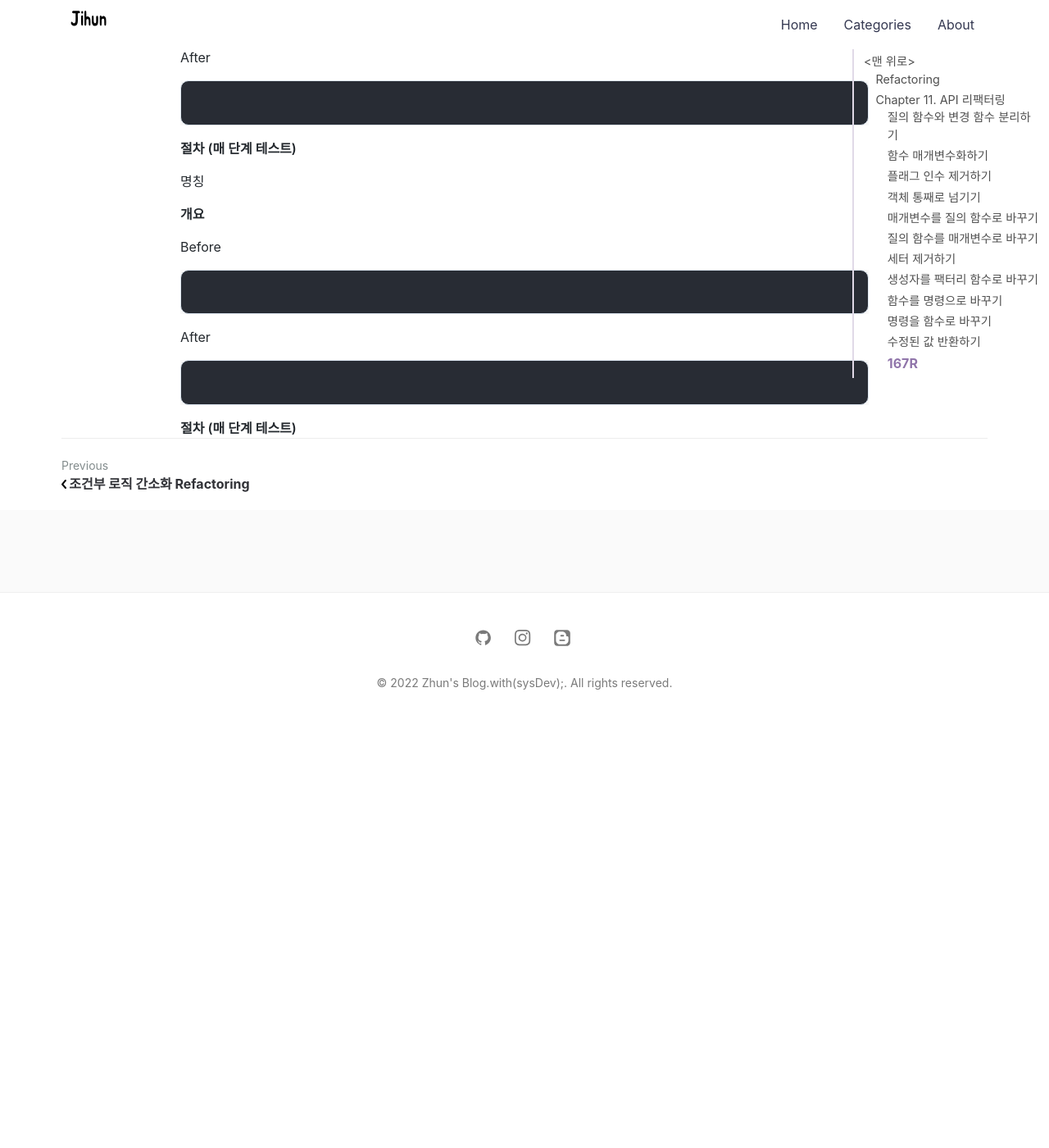
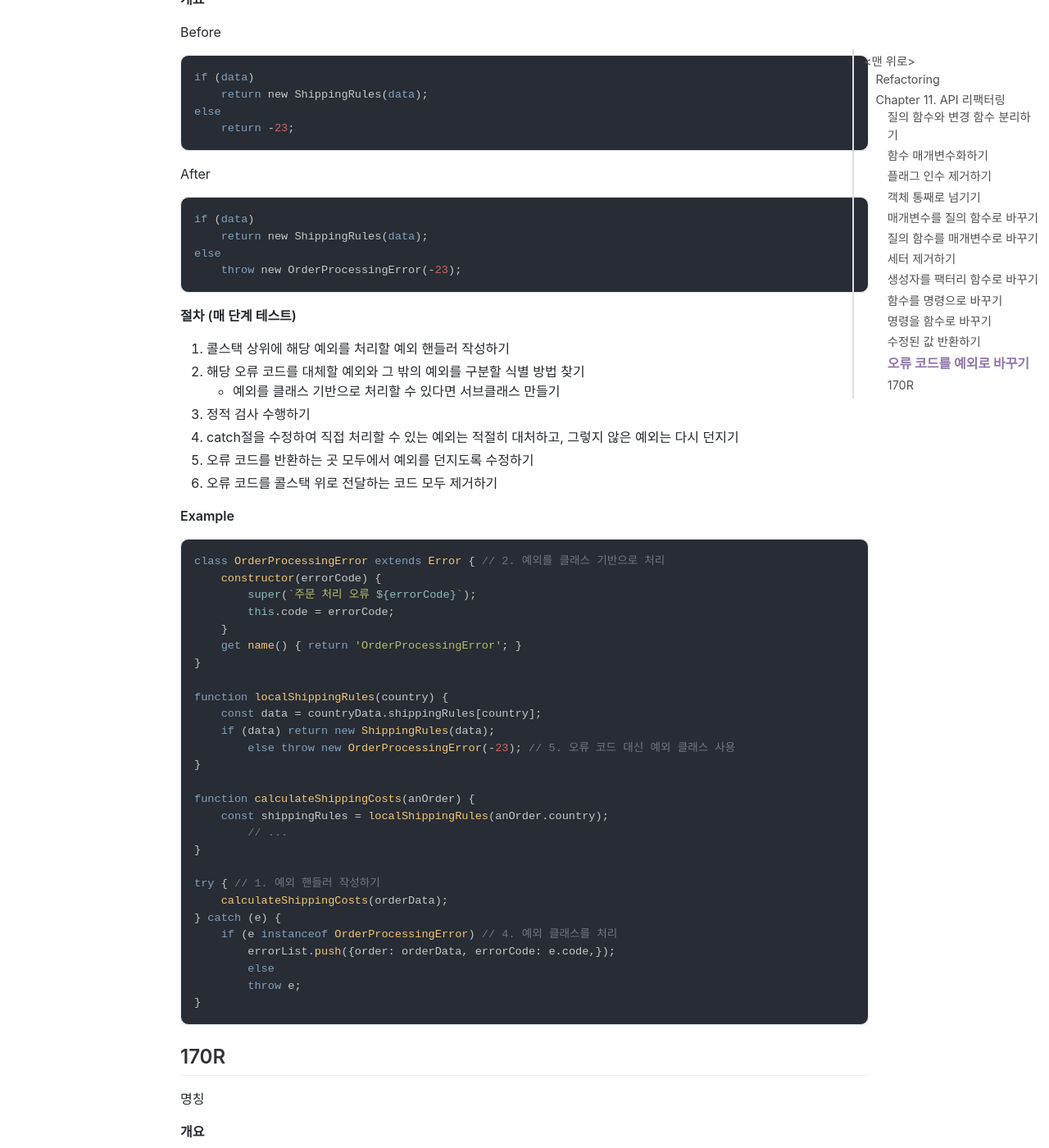
Before and after one commit to jihunparkme/jihunparkme.github.io, a Jekyll site: the page built from _posts/2021-11-28-Refactoring-11.md, in a window 1280 px wide and 1400 px high, scrolled down 12797 px. Shown: the whole window at 82% size. Built offline with Jekyll 4.4.1, drawn with Linux system fonts in a browser that asks for light colours; nearby versions of some CDN libraries; comment, search, counter and statistics services are not loaded; before the commit the page ends 13685 px from its top, so only the background shows below that; some of the changed text lies outside the part shown.

Commit message:
[Refactoring] 오류 코드를 예외로 바꾸기

````diff
--- a/_posts/2021-11-28-Refactoring-11.md
+++ b/_posts/2021-11-28-Refactoring-11.md
@@ -576,7 +576,77 @@ function calculateAscent() { //.4
 3. 계산이 선언과 동시에 이루어지도록 통합하기 (+변수를 불변으로 만들기)
 4. 피호출 함수의 변수 이름을 새 역할에 어울리도록 수정하기
 
-## 167R
+## 오류 코드를 예외로 바꾸기
+
+`예외는 프로그래밍 언어에서 제공하는 독립적인 오류 처리 메커니즘이다.`
+
+`예외를 사용하면 오류 코드를 일일이 검사하거나 오류를 식별해 콜스택 위로 던지는 일을 신경쓰지 않아도 된다.`
+
+`예외는 정확히 예상 밖의 동작일 때만 쓰자.`
+
+**개요**
+
+Before
+
+```javascript
+if (data)
+    return new ShippingRules(data);
+else
+    return -23;
+```
+
+After
+
+```javascript
+if (data)
+    return new ShippingRules(data);
+else
+    throw new OrderProcessingError(-23);
+```
+
+**절차 (매 단계 테스트)**
+
+1. 콜스택 상위에 해당 예외를 처리할 예외 핸들러 작성하기
+2. 해당 오류 코드를 대체할 예외와 그 밖의 예외를 구분할 식별 방법 찾기
+   - 예외를 클래스 기반으로 처리할 수 있다면 서브클래스 만들기
+3. 정적 검사 수행하기
+4. catch절을 수정하여 직접 처리할 수 있는 예외는 적절히 대처하고, 그렇지 않은 예외는 다시 던지기
+5. 오류 코드를 반환하는 곳 모두에서 예외를 던지도록 수정하기
+6. 오류 코드를 콜스택 위로 전달하는 코드 모두 제거하기
+
+**Example**
+
+```javascript
+class OrderProcessingError extends Error { // 2. 예외를 클래스 기반으로 처리
+    constructor(errorCode) {
+        super(`주문 처리 오류 ${errorCode}`);
+        this.code = errorCode;
+    }
+    get name() { return 'OrderProcessingError'; }
+}
+
+function localShippingRules(country) {
+    const data = countryData.shippingRules[country];
+    if (data) return new ShippingRules(data);
+	else throw new OrderProcessingError(-23); // 5. 오류 코드 대신 예외 클래스 사용
+}
+
+function calculateShippingCosts(anOrder) {
+    const shippingRules = localShippingRules(anOrder.country);
+	// ...
+}
+
+try { // 1. 예외 핸들러 작성하기
+    calculateShippingCosts(orderData);
+} catch (e) {
+    if (e instanceof OrderProcessingError) // 4. 예외 클래스를 처리
+        errorList.push({order: orderData, errorCode: e.code,});
+	else
+        throw e;
+}
+```
+
+## 170R
 
 명칭
 
@@ -595,21 +665,3 @@ After
 ```
 
 **절차 (매 단계 테스트)**
-
-명칭
-
-**개요**
-
-Before
-
-```javascript
-
-```
-
-After
-
-```javascript
-
-```
-
-**절차 (매 단계 테스트)**
````
